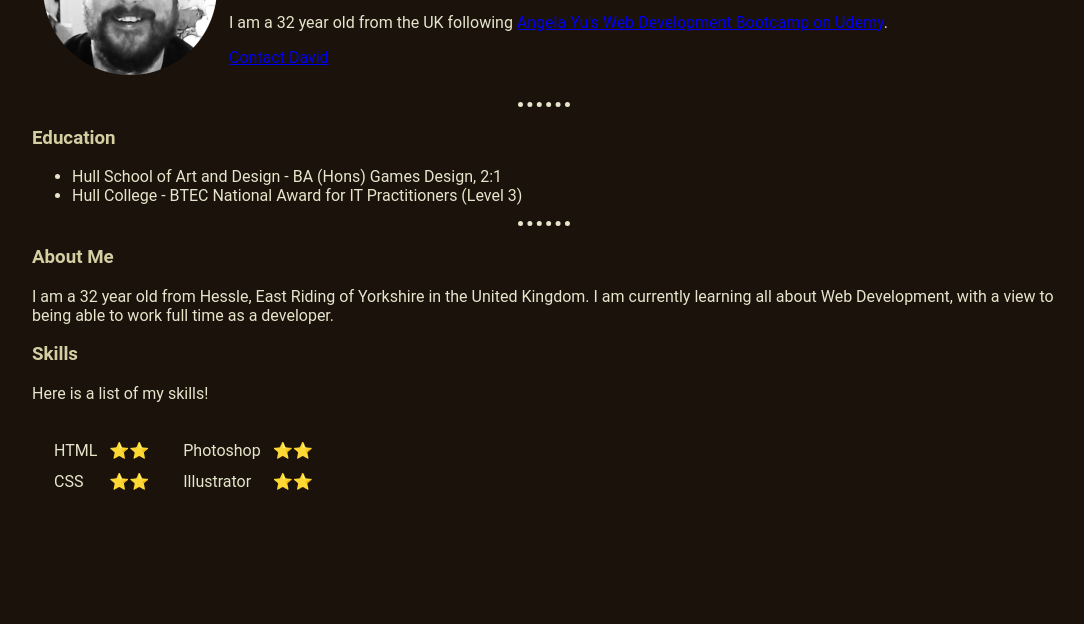
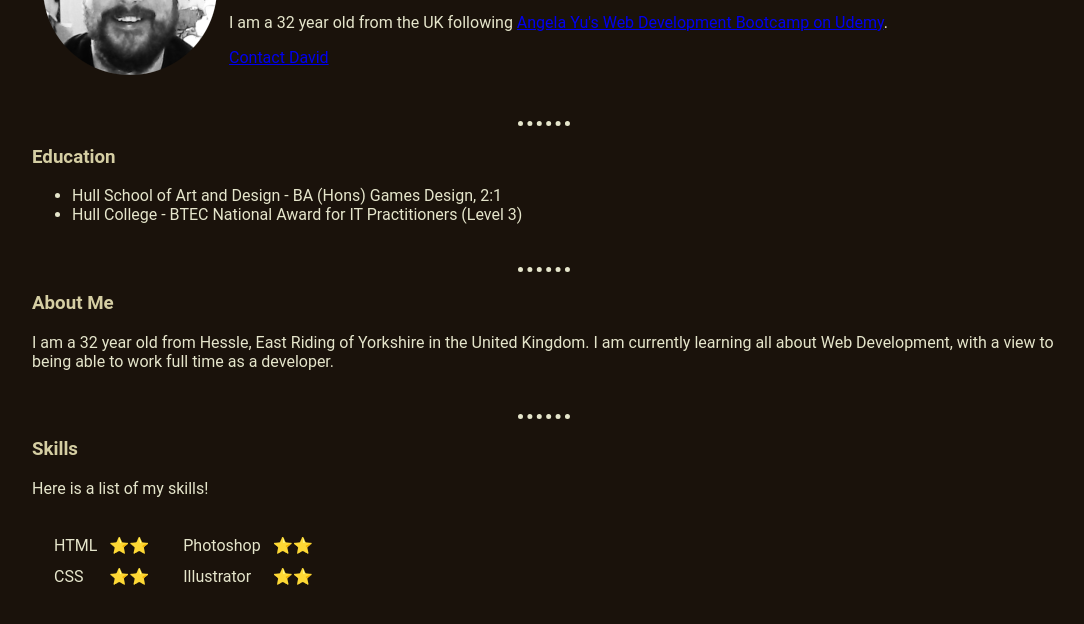
Before and after one commit to DavidJESmith/cv, a plain HTML site: page index.html in a window 1280 px wide. Shown: the part 122-746 px from the top of the page, without its empty margins (96-1180 px from the left). Drawn offline with Linux system fonts and the light colour scheme.

Commit message:
Breaks added before hr, favicon added

```diff
--- a/index.html
+++ b/index.html
@@ -5,6 +5,7 @@
     <meta name="viewport" content="width=device-width, initial-scale=1.0" />
     <title>David Smith's Personal Site</title>
     <link rel="stylesheet" href="css/styles.css" />
+    <link rel="icon" href="favicon.ico" />
   </head>
 
   <body>
@@ -29,13 +30,14 @@
         </td>
       </tr>
     </table>
-
+    <br />
     <hr size="3" noshade />
     <h3>Education</h3>
     <ul>
       <li>Hull School of Art and Design - BA (Hons) Games Design, 2:1</li>
       <li>Hull College - BTEC National Award for IT Practitioners (Level 3)</li>
     </ul>
+    <br />
     <hr size="3" noshade />
     <h3>About Me</h3>
     <p>
@@ -43,6 +45,8 @@
       Kingdom. I am currently learning all about Web Development, with a view to
       being able to work full time as a developer.
     </p>
+    <br />
+    <hr size="3" noshade />
     <h3>Skills</h3>
     <p>Here is a list of my skills!</p>
     <table>
```
Also changed, not shown: favicon.ico (added).
